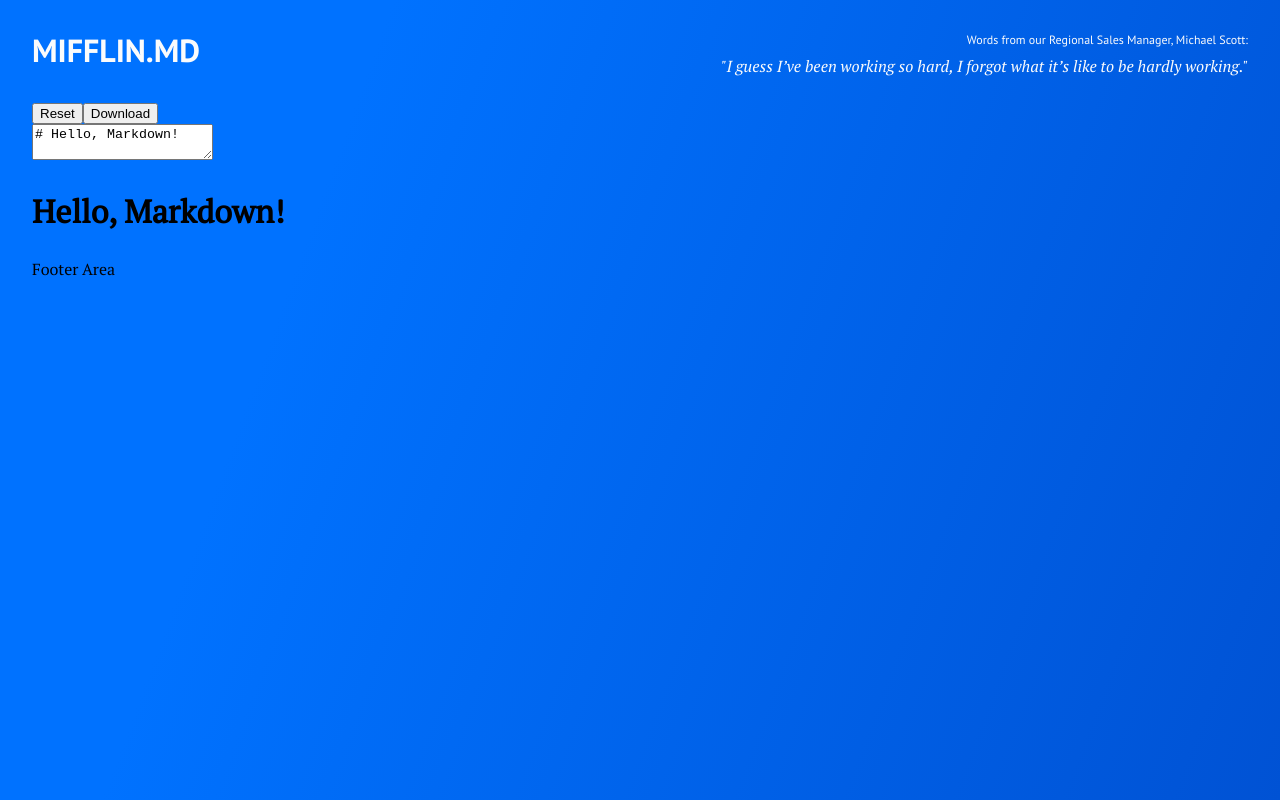
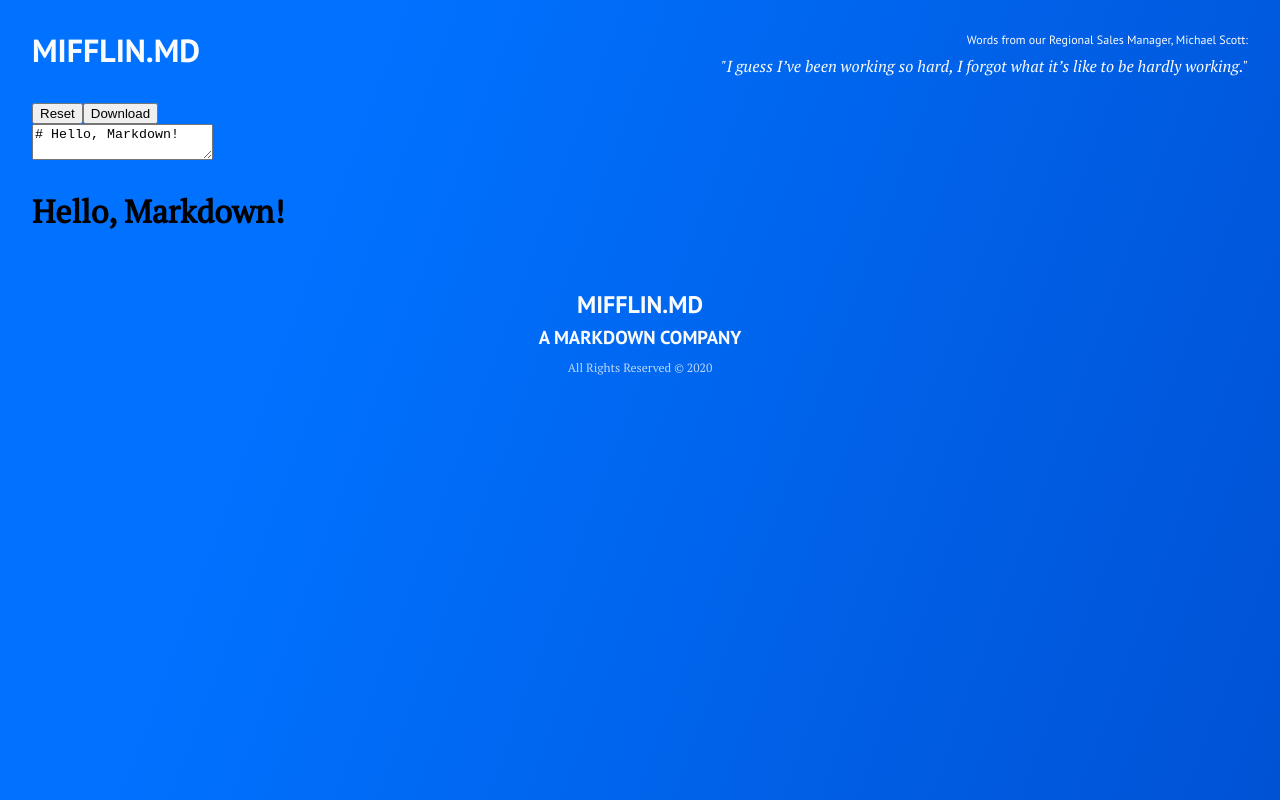
Before and after one commit to justinjunodev/MifflinMarkdown, a React (Create React App) app: page / in a window 1280 px wide. Built offline with nearby package versions, Linux system fonts and the light colour scheme.

Commit message:
add footer styles and content

```diff
--- a/src/components/Footer.js
+++ b/src/components/Footer.js
@@ -1,7 +1,35 @@
 import React from "react"
+import styled from "styled-components"
 
 const Footer = () => {
-  return <footer>Footer Area</footer>
+  return (
+    <FooterWrapper>
+      <h2>Mifflin.md</h2>
+      <h3>A Markdown Company</h3>
+      <p>All Rights Reserved &copy; {new Date().getFullYear()}</p>
+    </FooterWrapper>
+  )
 }
 
 export default Footer
+
+// Component Styles
+const FooterWrapper = styled.footer`
+  display: flex;
+  flex-flow: column;
+  place-content: center;
+  text-align: center;
+  color: var(--light);
+  height: 150px;
+  h2,
+  h3 {
+    font-family: var(--sans);
+    text-transform: uppercase;
+    margin: 0;
+  }
+  p {
+    margin: 0.5rem 0 0;
+    font-size: 0.75rem;
+    opacity: 0.75;
+  }
+`
```
